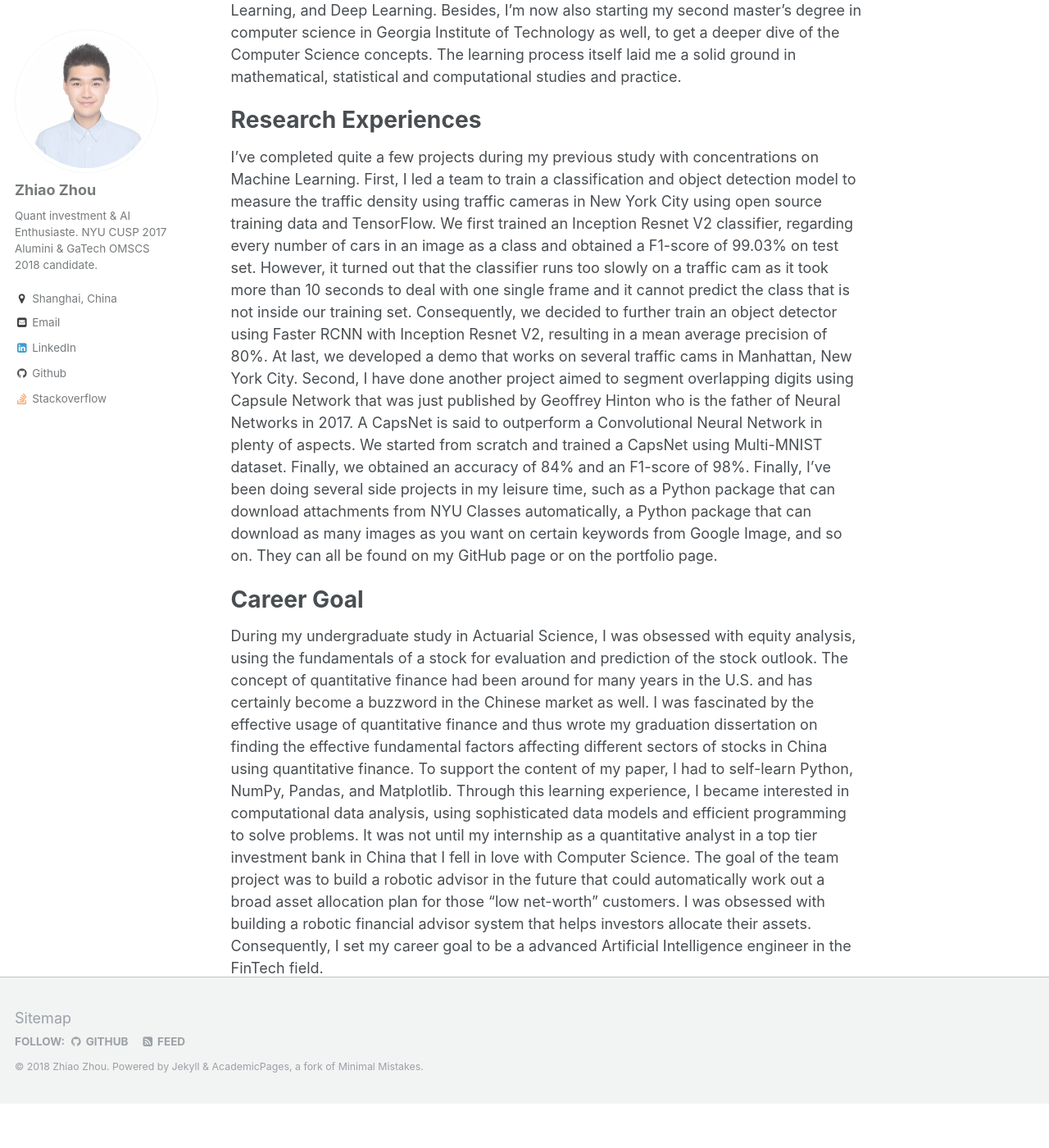
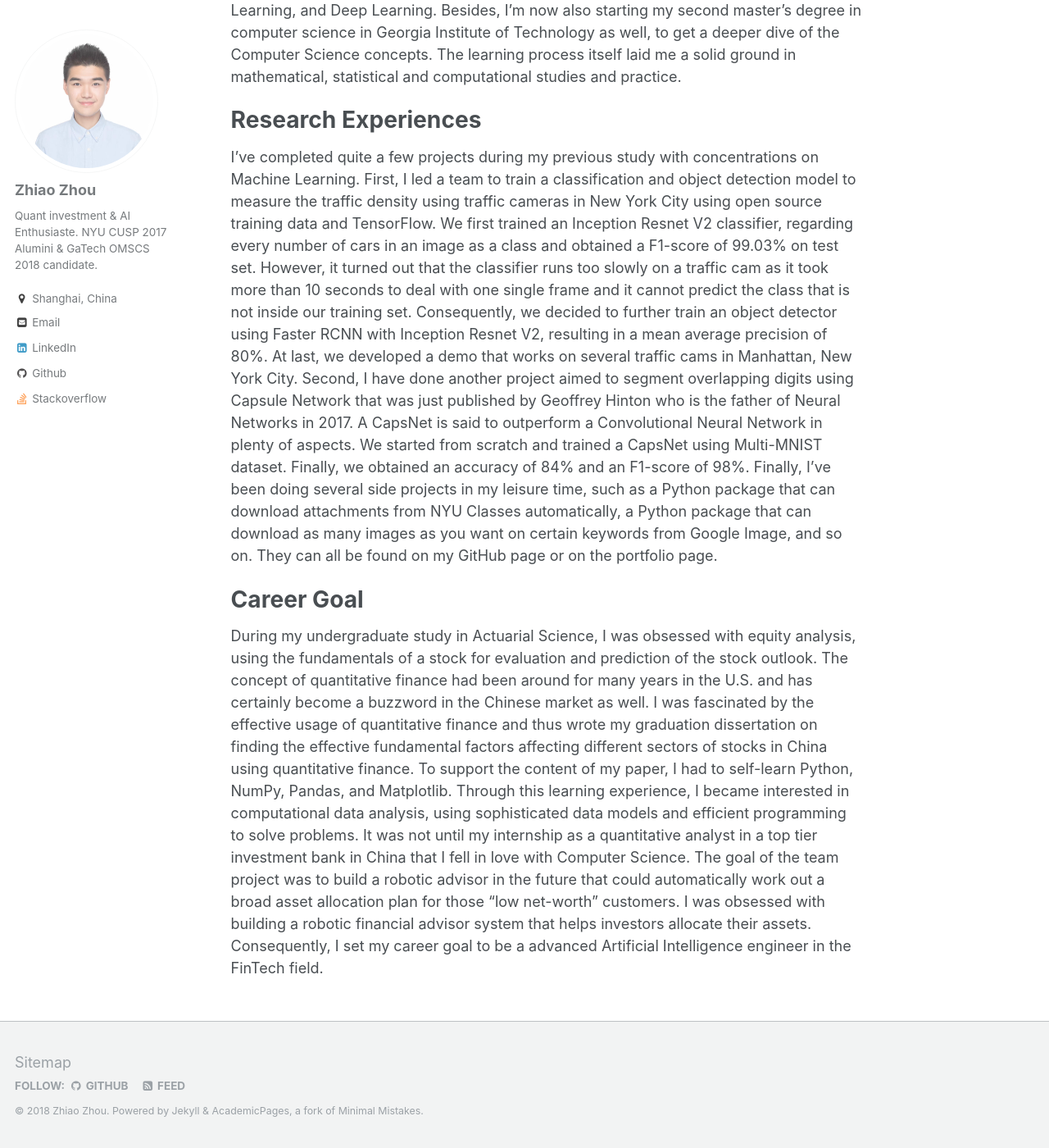
Before and after one commit to zhiaozhou/zhiaozhou.github.io, a Jekyll site: the page built from _pages/about.md, in a window 1280 px wide and 1400 px high, scrolled down 670 px. Shown: the whole window at 82% size. Built offline with Jekyll 4.4.1, drawn with Linux system fonts in a browser that asks for light colours; before the commit the page ends 2016 px from its top, so only the background shows below that.

Commit message:
'update'

```diff
--- a/_sass/_footer.scss
+++ b/_sass/_footer.scss
@@ -5,10 +5,6 @@
 .page__footer {
   @include full();
   @include clearfix;
-  margin-top: -3em;
-  position: relative;
-  clear: both;
-  z-index: 10;
   color: mix(#fff, $gray, 25%);
   -webkit-animation: intro 0.3s both;
           animation: intro 0.3s both;
@@ -19,6 +15,7 @@
   border-top: 1px solid $light-gray;
 
   footer {
+    bottom: 0;
     @include container;
     @include clearfix;
     margin-top: 2em;
--- a/_sass/_page.scss
+++ b/_sass/_page.scss
@@ -24,7 +24,7 @@
 
   .page__inner-wrap {
     @include full();
-    min-height: 100vh;
+
     .page__content,
     .page__meta,
     .page__share {
```
